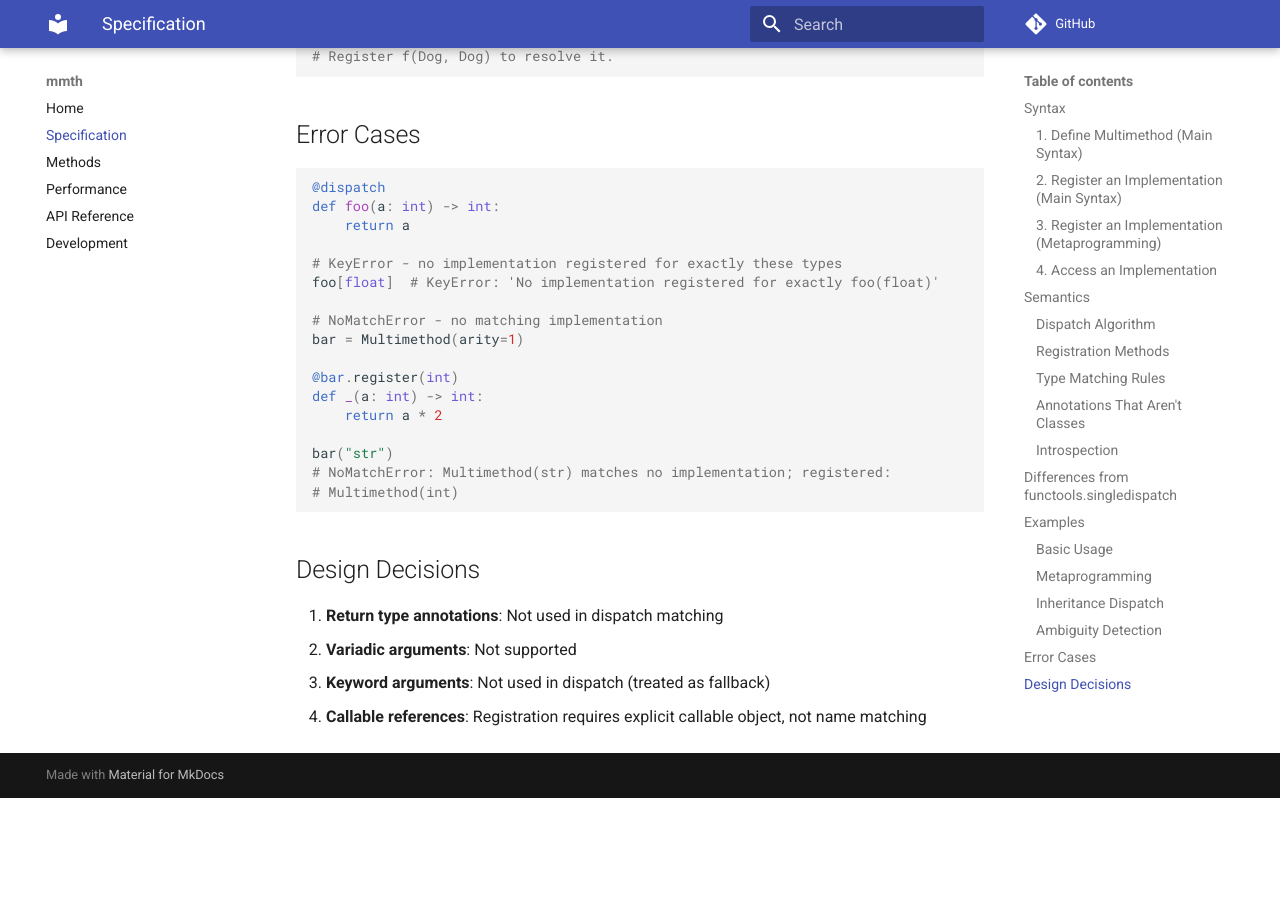
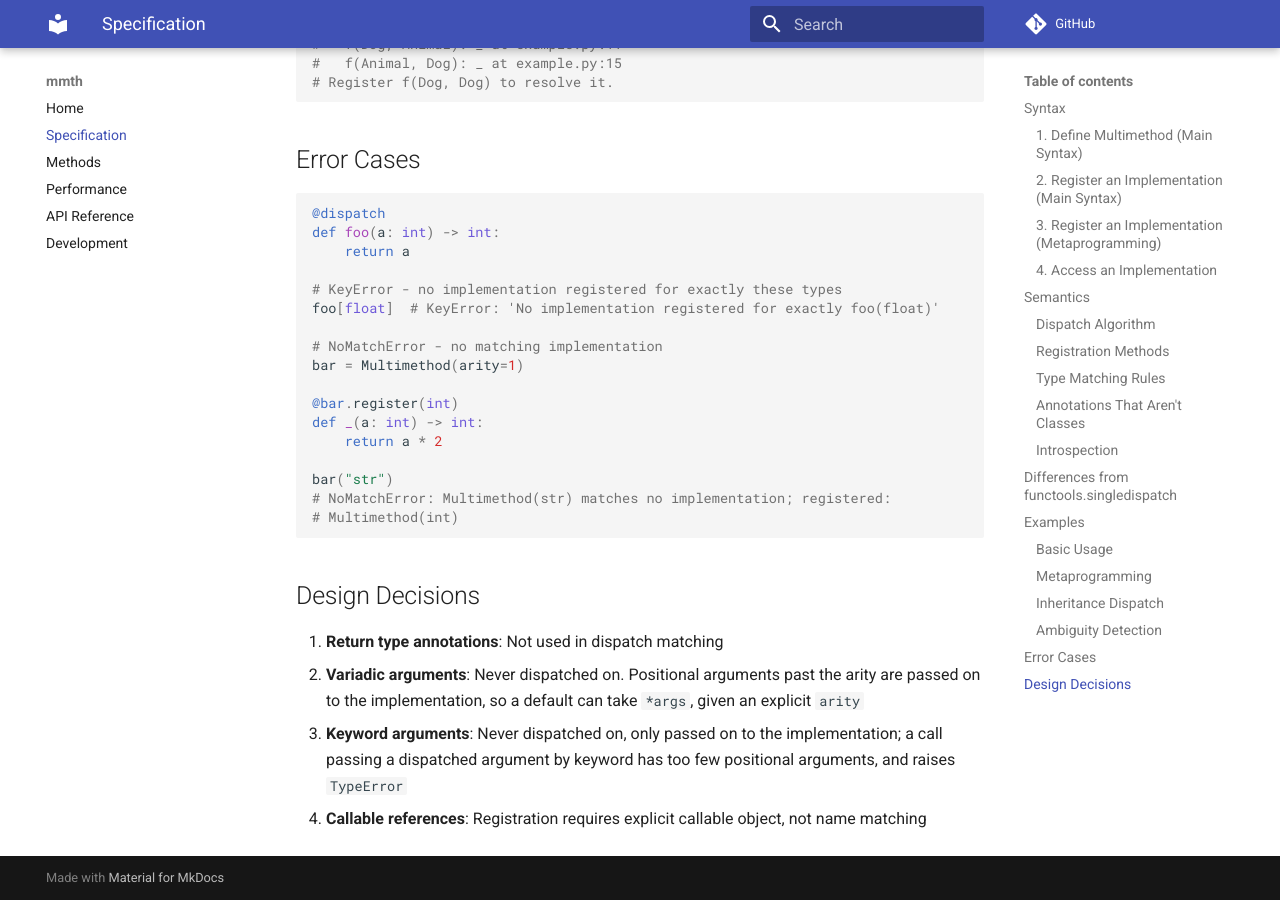
Before and after one commit to rlamy/mmth, an MkDocs documentation site: the page built from docs/specification.md, in a window 1280 px wide and 900 px high, scrolled down 6754 px. Built offline with MkDocs 1.6.1 and Material for MkDocs 9.7.7, drawn with Linux system fonts in a browser that asks for light colours; comment, search, counter and statistics services are not loaded; before the commit the page ends 7552 px from its top, so only the background shows below that; some of the changed text lies outside the part shown.

Commit message:
Correct the spec on variadic and keyword arguments
Its design decisions said variadic arguments weren't supported, though
a default taking *args is, given an arity, and that keyword arguments
were "treated as fallback": both are passed on, never dispatched on.
Also say when a call can match nothing: only without a default.

```diff
--- a/docs/specification.md
+++ b/docs/specification.md
@@ -106,8 +106,9 @@ When `function_name(arg1, arg2, ...)` is called:
    - If A beats B but not vice versa → A wins
    - Exact match beats inheritance match
 
-5. **No match**: if no registered signature matches, including the
-   default's `(object, ...)` → raise `NoMatchError`
+5. **No match**: if no registered signature matches → raise `NoMatchError`.
+   The default's `(object, ...)` matches any call, so this only happens
+   without one, as for `Multimethod(arity=n)`
 
 ### Registration Methods
 
@@ -327,6 +328,10 @@ bar("str")
 ## Design Decisions
 
 1. **Return type annotations**: Not used in dispatch matching
-2. **Variadic arguments**: Not supported
-3. **Keyword arguments**: Not used in dispatch (treated as fallback)
+2. **Variadic arguments**: Never dispatched on. Positional arguments past
+   the arity are passed on to the implementation, so a default can take
+   `*args`, given an explicit `arity`
+3. **Keyword arguments**: Never dispatched on, only passed on to the
+   implementation; a call passing a dispatched argument by keyword has too
+   few positional arguments, and raises `TypeError`
 4. **Callable references**: Registration requires explicit callable object, not name matching
```
